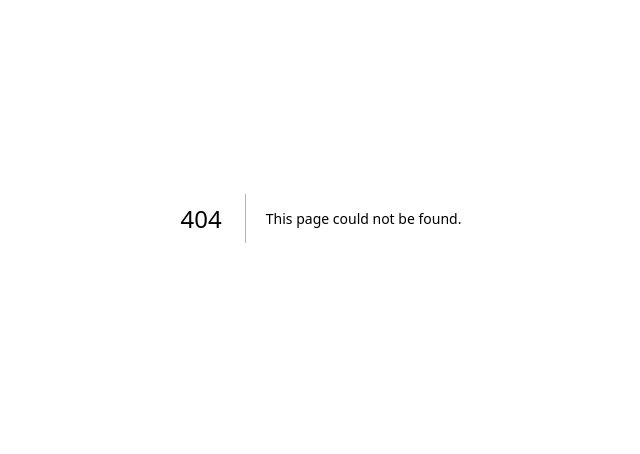
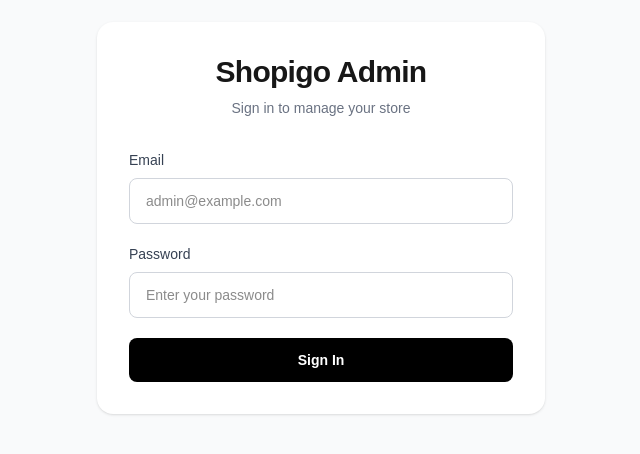
Before and after one commit to alexitalyin-art/shopigo, a Next.js app: page /admin/login in a window 1280 px wide. Before the commit this address had no page. Shown: the part 182-636 px from the top of the page, without its empty margins (319-959 px from the left). Built offline with nearby package versions, Linux system fonts and the light colour scheme.

Commit message:
Protect admin routes with Auth.js

```diff
--- /dev/null
+++ b/app/admin/login/page.tsx
@@ -0,0 +1,105 @@
+"use client";
+
+import { FormEvent, useState } from "react";
+import { signIn } from "next-auth/react";
+import { useRouter } from "next/navigation";
+
+export default function AdminLoginPage() {
+  const router = useRouter();
+
+  const [email, setEmail] = useState("");
+  const [password, setPassword] = useState("");
+  const [loading, setLoading] = useState(false);
+  const [error, setError] = useState("");
+
+  async function handleSubmit(event: FormEvent<HTMLFormElement>) {
+    event.preventDefault();
+
+    setLoading(true);
+    setError("");
+
+    const result = await signIn("credentials", {
+      email,
+      password,
+      redirect: false,
+    });
+
+    if (result?.error) {
+      setError("Invalid email or password.");
+      setLoading(false);
+      return;
+    }
+
+    router.push("/admin/products");
+    router.refresh();
+  }
+
+  return (
+    <main className="flex min-h-screen items-center justify-center bg-gray-50 px-6">
+      <div className="w-full max-w-md rounded-2xl bg-white p-8 shadow-sm">
+        <div className="mb-8 text-center">
+          <h1 className="text-3xl font-bold tracking-tight">Shopigo Admin</h1>
+          <p className="mt-2 text-sm text-gray-500">
+            Sign in to manage your store
+          </p>
+        </div>
+
+        <form onSubmit={handleSubmit} className="space-y-5">
+          <div>
+            <label
+              htmlFor="email"
+              className="mb-2 block text-sm font-medium text-gray-700"
+            >
+              Email
+            </label>
+
+            <input
+              id="email"
+              type="email"
+              value={email}
+              onChange={(event) => setEmail(event.target.value)}
+              required
+              autoComplete="email"
+              className="w-full rounded-lg border border-gray-300 px-4 py-3 text-sm outline-none focus:border-black"
+              placeholder="admin@example.com"
+            />
+          </div>
+
+          <div>
+            <label
+              htmlFor="password"
+              className="mb-2 block text-sm font-medium text-gray-700"
+            >
+              Password
+            </label>
+
+            <input
+              id="password"
+              type="password"
+              value={password}
+              onChange={(event) => setPassword(event.target.value)}
+              required
+              autoComplete="current-password"
+              className="w-full rounded-lg border border-gray-300 px-4 py-3 text-sm outline-none focus:border-black"
+              placeholder="Enter your password"
+            />
+          </div>
+
+          {error && (
+            <p className="rounded-lg bg-red-50 px-4 py-3 text-sm text-red-600">
+              {error}
+            </p>
+          )}
+
+          <button
+            type="submit"
+            disabled={loading}
+            className="w-full rounded-lg bg-black px-4 py-3 text-sm font-semibold text-white transition hover:bg-gray-800 disabled:cursor-not-allowed disabled:opacity-50"
+          >
+            {loading ? "Signing in..." : "Sign In"}
+          </button>
+        </form>
+      </div>
+    </main>
+  );
+}
--- /dev/null
+++ b/app/api/auth/[...nextauth]/route.ts
@@ -0,0 +1,3 @@
+import { handlers } from "@/auth";
+
+export const { GET, POST } = handlers;
--- a/auth.ts
+++ b/auth.ts
@@ -1,5 +1,83 @@
 import NextAuth from "next-auth";
+import Credentials from "next-auth/providers/credentials";
+import bcrypt from "bcryptjs";
+import connectDB from "@/lib/mongodb";
+import User from "@/models/User";
 
 export const { handlers, signIn, signOut, auth } = NextAuth({
-  providers: [],
+  secret: process.env.AUTH_SECRET,
+
+  providers: [
+    Credentials({
+      credentials: {
+        email: {
+          label: "Email",
+          type: "email",
+        },
+        password: {
+          label: "Password",
+          type: "password",
+        },
+      },
+
+      async authorize(credentials) {
+        if (!credentials?.email || !credentials?.password) {
+          return null;
+        }
+
+        await connectDB();
+
+        const user = await User.findOne({
+          email: String(credentials.email).toLowerCase(),
+          isActive: true,
+        });
+
+        if (!user) {
+          return null;
+        }
+
+        const passwordValid = await bcrypt.compare(
+          String(credentials.password),
+          user.passwordHash
+        );
+
+        if (!passwordValid) {
+          return null;
+        }
+
+        return {
+          id: user._id.toString(),
+          name: user.name || user.email,
+          email: user.email,
+          role: user.role,
+        };
+      },
+    }),
+  ],
+
+  callbacks: {
+    async jwt({ token, user }) {
+      if (user) {
+        token.role = user.role;
+      }
+
+      return token;
+    },
+
+    async session({ session, token }) {
+      if (session.user) {
+        session.user.id = token.sub || "";
+
+        if (token.role === "admin" || token.role === "customer") {
+          session.user.role = token.role;
+        }
+      }
+
+      return session;
+    },
+  },
+
+  session: {
+    strategy: "jwt",
+  },
 });
--- /dev/null
+++ b/models/User.ts
@@ -0,0 +1,53 @@
+import mongoose, { Model, Schema } from "mongoose";
+
+export type UserDocument = {
+  name?: string;
+  email: string;
+  passwordHash: string;
+  role: "admin" | "customer";
+  isActive: boolean;
+  createdAt: Date;
+  updatedAt: Date;
+};
+
+const UserSchema = new Schema<UserDocument>(
+  {
+    name: {
+      type: String,
+      trim: true,
+    },
+
+    email: {
+      type: String,
+      required: true,
+      unique: true,
+      lowercase: true,
+      trim: true,
+    },
+
+    passwordHash: {
+      type: String,
+      required: true,
+    },
+
+    role: {
+      type: String,
+      enum: ["admin", "customer"],
+      default: "customer",
+    },
+
+    isActive: {
+      type: Boolean,
+      default: true,
+    },
+  },
+  {
+    timestamps: true,
+  }
+);
+
+const User: Model<UserDocument> =
+  mongoose.models.User ||
+  mongoose.model<UserDocument>("User", UserSchema);
+
+export default User;
--- a/package.json
+++ b/package.json
@@ -9,7 +9,9 @@
     "lint": "eslint"
   },
   "dependencies": {
+    "bcryptjs": "^3.0.3",
     "cloudinary": "^2.11.0",
+    "dotenv": "^17.4.2",
     "mongodb": "^7.6.0",
     "mongoose": "^9.10.1",
     "next": "16.3.5",
--- /dev/null
+++ b/proxy.ts
@@ -0,0 +1,23 @@
+import { auth } from "@/auth";
+
+export const proxy = auth((request) => {
+  const { pathname } = request.nextUrl;
+
+  if (pathname.startsWith("/admin") && pathname !== "/admin/login") {
+    if (!request.auth?.user) {
+      const loginUrl = new URL("/admin/login", request.url);
+
+      loginUrl.searchParams.set("callbackUrl", pathname);
+
+      return Response.redirect(loginUrl);
+    }
+
+    if (request.auth.user.role !== "admin") {
+      return Response.redirect(new URL("/", request.url));
+    }
+  }
+});
+
+export const config = {
+  matcher: ["/admin/:path*"],
+};
--- /dev/null
+++ b/types/next-auth.d.ts
@@ -0,0 +1,21 @@
+import { DefaultSession } from "next-auth";
+
+declare module "next-auth" {
+  interface User {
+    id: string;
+    role: "admin" | "customer";
+  }
+
+  interface Session {
+    user: {
+      id: string;
+      role: "admin" | "customer";
+    } & DefaultSession["user"];
+  }
+}
+
+declare module "next-auth/jwt" {
+  interface JWT {
+    role?: "admin" | "customer";
+  }
+}
```
Also changed, not shown: 1 other file (tests, documents, lock files or other folders).
